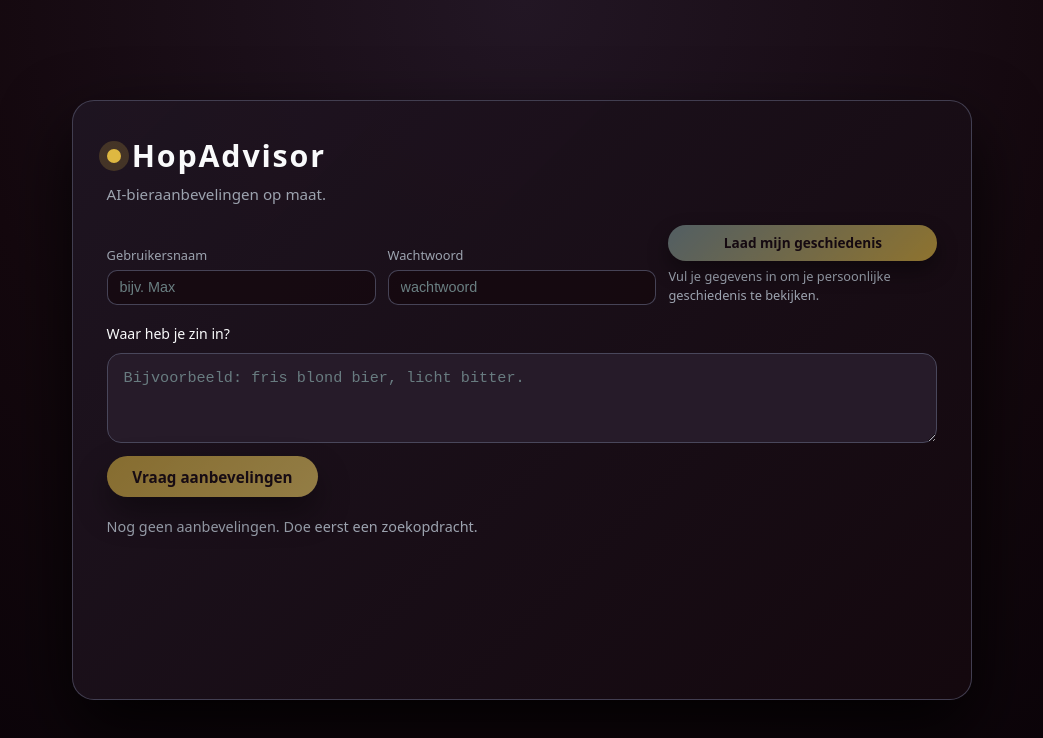
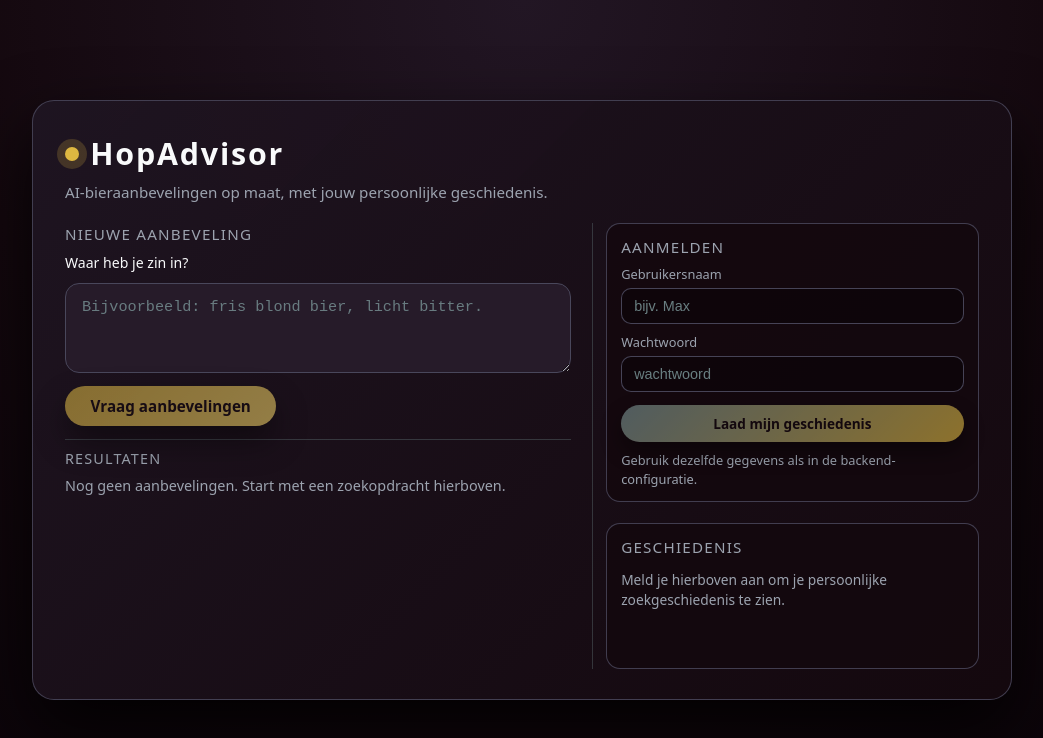
Before and after one commit to breco01/HopAdvisor, a React app in the folder frontend/: page / in a window 1280 px wide. Shown: the top 738 px of the page, without its empty margins (118-1161 px from the left). Built offline with nearby package versions, Linux system fonts and the light colour scheme; the HTML template or start-up script is replaced by a standard one.

Commit message:
feat: redesigned UI layout with sidebar for auth & history

```diff
--- a/frontend/src/App.css
+++ b/frontend/src/App.css
@@ -46,11 +46,11 @@ body {
     padding: 2rem;
 }
 
-/* HOOFD-KAART: desktop */
+/* Hoofdkaart */
 
 .panel {
     width: 100%;
-    max-width: 900px;
+    max-width: 980px;
     height: 600px; /* vaste hoogte op desktop */
     background: linear-gradient(
             135deg,
@@ -60,12 +60,13 @@ body {
     border-radius: var(--radius-lg);
     border: 1px solid rgba(73, 71, 91, 0.85);
     box-shadow: 0 30px 70px rgba(0, 0, 0, 0.85);
-    padding: 2rem 2.1rem;
+    padding: 1.9rem 2rem;
     display: flex;
     flex-direction: column;
 }
 
-@media (min-width: 768px) {
+/* stabiele breedte op grotere schermen */
+@media (min-width: 900px) {
     .panel {
         min-width: 900px;
     }
@@ -104,95 +105,46 @@ body {
     color: var(--text-muted);
 }
 
-/* Login / auth blok */
+/* Hoofdindeling: links (prompt+resultaten), rechts (login+geschiedenis) */
 
-.panel-auth {
-    margin-bottom: 1.1rem;
+.panel-main {
+    flex: 1;
+    display: grid;
+    grid-template-columns: minmax(0, 1.7fr) minmax(0, 1.3fr);
+    gap: 1.3rem;
+    min-height: 0;
 }
 
-.auth-grid {
-    display: grid;
-    grid-template-columns: repeat(3, minmax(0, 1fr));
-    gap: 0.75rem;
-    align-items: flex-end;
+.panel-left,
+.panel-right {
+    display: flex;
+    flex-direction: column;
+    min-height: 0;
 }
 
-.auth-field {
-    display: flex;
-    flex-direction: column;
-    gap: 0.25rem;
+.section-title {
+    margin: 0 0 0.4rem 0;
+    font-size: 0.95rem;
+    font-weight: 500;
+    color: var(--text-muted);
+    text-transform: uppercase;
+    letter-spacing: 0.08em;
 }
 
-.auth-label {
-    font-size: 0.8rem;
+.section-subtitle {
+    margin: 0 0 0.3rem 0;
+    font-size: 0.9rem;
     font-weight: 500;
     color: var(--text-muted);
+    text-transform: uppercase;
+    letter-spacing: 0.08em;
 }
 
-.auth-input {
-    padding: 0.55rem 0.75rem;
-    border-radius: 10px;
-    border: 1px solid rgba(73, 71, 91, 0.95);
-    background: rgba(20, 8, 14, 0.7);
-    color: var(--text);
-    font-size: 0.9rem;
-    outline: none;
-    transition: border-color 0.15s ease, box-shadow 0.15s ease, background 0.15s ease;
+/* Linkerzijde: zoek + resultaten */
+
+.panel-search {
+    margin-bottom: 0.8rem;
 }
-
-.auth-input::placeholder {
-    color: var(--muted);
-    opacity: 0.85;
-}
-
-.auth-input:focus {
-    border-color: var(--accent);
-    box-shadow: 0 0 0 1px rgba(222, 184, 65, 0.45);
-    background: #2b1f30;
-}
-
-.auth-actions {
-    display: flex;
-    flex-direction: column;
-    gap: 0.35rem;
-}
-
-.auth-button {
-    width: 100%;
-    padding: 0.55rem 0.85rem;
-    border-radius: var(--radius-pill);
-    border: none;
-    background: linear-gradient(135deg, var(--muted), var(--accent));
-    color: #14080e;
-    font-weight: 600;
-    font-size: 0.85rem;
-    cursor: pointer;
-    box-shadow: 0 10px 22px rgba(0, 0, 0, 0.65);
-    transition: transform 0.12s ease, box-shadow 0.12s ease, filter 0.12s ease, opacity 0.12s ease;
-}
-
-.auth-button:hover:not(:disabled) {
-    transform: translateY(-1px);
-    filter: brightness(1.03);
-}
-
-.auth-button:active:not(:disabled) {
-    transform: translateY(0);
-    box-shadow: 0 8px 18px rgba(0, 0, 0, 0.8);
-}
-
-.auth-button:disabled {
-    opacity: 0.6;
-    cursor: not-allowed;
-}
-
-.auth-hint {
-    margin: 0;
-    font-size: 0.8rem;
-    color: var(--text-muted);
-}
-
-/* Form */
 
 .panel-form {
     display: flex;
@@ -264,7 +216,7 @@ body {
 /* Error */
 
 .panel-alert {
-    margin-top: 0.8rem;
+    margin-top: 0.4rem;
     padding: 0.7rem 0.9rem;
     border-radius: var(--radius-md);
     background: rgba(246, 71, 64, 0.14);
@@ -273,14 +225,15 @@ body {
     font-size: 0.9rem;
 }
 
-/* Resultaten – vaste zone binnen de kaart */
+/* Resultaten */
 
 .panel-results {
-    margin-top: 1.2rem;
     flex: 1;
     display: flex;
     flex-direction: column;
-    overflow: hidden;
+    min-height: 0;
+    padding-top: 0.5rem;
+    border-top: 1px solid rgba(121, 148, 150, 0.3);
 }
 
 .panel-placeholder {
@@ -288,8 +241,6 @@ body {
     font-size: 0.9rem;
     color: var(--text-muted);
 }
-
-/* Lijst van resultaten – scrolt BINNEN de vaste hoogte */
 
 .results-list {
     margin-top: 0.4rem;
@@ -313,8 +264,6 @@ body {
     border-radius: 999px;
 }
 
-/* Kaarten voor bier */
-
 .beer-card {
     border-radius: var(--radius-md);
     padding: 0.75rem 0.85rem;
@@ -332,7 +281,7 @@ body {
 
 .beer-name {
     margin: 0;
-    font-size: 1rem;
+    font-size: 0.98rem;
     font-weight: 500;
 }
 
@@ -347,29 +296,127 @@ body {
 
 .beer-description {
     margin: 0;
+    font-size: 0.88rem;
+    color: var(--text-muted);
+}
+
+/* Rechterzijde: login + geschiedenis */
+
+.panel-right {
+    padding-left: 0.8rem;
+    border-left: 1px solid rgba(121, 148, 150, 0.3);
+    gap: 0.9rem;
+}
+
+/* Aanmelden */
+
+.panel-auth {
+    padding: 0.75rem 0.9rem;
+    border-radius: var(--radius-md);
+    background: rgba(20, 8, 14, 0.88);
+    border: 1px solid rgba(73, 71, 91, 0.85);
+    margin-bottom: 0.4rem;
+}
+
+.auth-fields {
+    display: flex;
+    flex-direction: column;
+    gap: 0.55rem;
+}
+
+.auth-field {
+    display: flex;
+    flex-direction: column;
+    gap: 0.25rem;
+}
+
+.auth-label {
+    font-size: 0.8rem;
+    font-weight: 500;
+    color: var(--text-muted);
+}
+
+.auth-input {
+    padding: 0.55rem 0.75rem;
+    border-radius: 10px;
+    border: 1px solid rgba(73, 71, 91, 0.95);
+    background: rgba(14, 6, 10, 0.9);
+    color: var(--text);
     font-size: 0.9rem;
+    outline: none;
+    transition: border-color 0.15s ease, box-shadow 0.15s ease, background 0.15s ease;
+}
+
+.auth-input::placeholder {
+    color: var(--muted);
+    opacity: 0.85;
+}
+
+.auth-input:focus {
+    border-color: var(--accent);
+    box-shadow: 0 0 0 1px rgba(222, 184, 65, 0.45);
+    background: #2b1f30;
+}
+
+.auth-button {
+    margin-top: 0.3rem;
+    padding: 0.55rem 0.9rem;
+    border-radius: var(--radius-pill);
+    border: none;
+    background: linear-gradient(135deg, var(--muted), var(--accent));
+    color: #14080e;
+    font-weight: 600;
+    font-size: 0.85rem;
+    cursor: pointer;
+    box-shadow: 0 10px 22px rgba(0, 0, 0, 0.65);
+    transition: transform 0.12s ease, box-shadow 0.12s ease, filter 0.12s ease, opacity 0.12s ease;
+}
+
+.auth-button:hover:not(:disabled) {
+    transform: translateY(-1px);
+    filter: brightness(1.03);
+}
+
+.auth-button:active:not(:disabled) {
+    transform: translateY(0);
+    box-shadow: 0 8px 18px rgba(0, 0, 0, 0.8);
+}
+
+.auth-button:disabled {
+    opacity: 0.6;
+    cursor: not-allowed;
+}
+
+.auth-hint {
+    margin: 0;
+    font-size: 0.8rem;
     color: var(--text-muted);
 }
 
 /* Geschiedenis */
 
 .history-section {
-    margin-top: 1.2rem;
-    padding-top: 0.9rem;
-    border-top: 1px solid rgba(121, 148, 150, 0.35);
+    flex: 1;
+    padding: 0.75rem 0.9rem;
+    border-radius: var(--radius-md);
+    background: rgba(20, 8, 14, 0.88);
+    border: 1px solid rgba(73, 71, 91, 0.85);
+    display: flex;
+    flex-direction: column;
+    min-height: 0;
 }
 
-.history-title {
-    margin: 0 0 0.55rem 0;
-    font-size: 1rem;
-    font-weight: 500;
+.history-placeholder {
+    margin: 0.3rem 0 0;
+    font-size: 0.86rem;
+    color: var(--text-muted);
 }
 
 .history-list {
+    margin-top: 0.4rem;
     display: flex;
     flex-direction: column;
     gap: 0.55rem;
-    max-height: 150px;
     overflow-y: auto;
     padding-right: 0.25rem;
 }
@@ -386,7 +433,7 @@ body {
 .history-item {
     border-radius: 10px;
     padding: 0.55rem 0.7rem;
-    background: rgba(20, 8, 14, 0.9);
+    background: rgba(11, 4, 7, 0.95);
     border: 1px solid rgba(73, 71, 91, 0.85);
     font-size: 0.86rem;
 }
@@ -463,25 +510,29 @@ body {
     .panel {
         width: 100%;
         max-width: 100%;
-        height: auto;          /* niet forceren op mobiel */
-        min-height: 520px;     /* wel nog “kaartgevoel” */
+        height: auto;
+        min-height: 520px;
         padding: 1.5rem 1.2rem;
         border-radius: 18px;
+    }
+
+    .panel-main {
+        grid-template-columns: 1fr;
+        gap: 1rem;
+    }
+
+    .panel-right {
+        padding-left: 0;
+        border-left: none;
+        gap: 0.8rem;
     }
 
     .brand-name {
         font-size: 1.6rem;
     }
 
-    .panel-results {
-        margin-top: 1rem;
-    }
-
-    .results-list {
+    .results-list,
+    .history-list {
         padding-right: 0;
     }
-
-    .auth-grid {
-        grid-template-columns: 1fr;
-    }
 }
--- a/frontend/src/App.jsx
+++ b/frontend/src/App.jsx
@@ -1,4 +1,4 @@
-import {useState} from "react";
+import { useState } from "react";
 import "./App.css";
 
 function App() {
@@ -35,7 +35,7 @@ function App() {
                     "Content-Type": "application/json",
                     ...getAuthHeaders(),
                 },
-                body: JSON.stringify({preferences}),
+                body: JSON.stringify({ preferences }),
             });
 
             const text = await response.text();
@@ -121,15 +121,87 @@ function App() {
             <div className="panel">
                 <header className="panel-header">
                     <div className="brand">
-                        <span className="brand-dot"/>
+                        <span className="brand-dot" />
                         <span className="brand-name">HopAdvisor</span>
                     </div>
-                    <p className="panel-subtitle">AI-bieraanbevelingen op maat.</p>
+                    <p className="panel-subtitle">
+                        AI-bieraanbevelingen op maat, met jouw persoonlijke geschiedenis.
+                    </p>
                 </header>
 
-                {/*Login + history-button*/}
+                <section className="panel-main">
+                    {/* LINKERZIJDE: prompt + resultaten */}
+                    <div className="panel-left">
+                        <section className="panel-search">
+                            <h2 className="section-title">Nieuwe aanbeveling</h2>
+                            <form className="panel-form" onSubmit={handleSubmit}>
+                                <label htmlFor="preferences" className="form-label">
+                                    Waar heb je zin in?
+                                </label>
+                                <textarea
+                                    id="preferences"
+                                    className="form-input"
+                                    placeholder="Bijvoorbeeld: fris blond bier, licht bitter."
+                                    rows={3}
+                                    value={preferences}
+                                    onChange={(e) => setPreferences(e.target.value)}
+                                />
+                                <button
+                                    type="submit"
+                                    className="form-button"
+                                    disabled={loading || !preferences.trim()}
+                                >
+                                    {loading ? "Zoeken..." : "Vraag aanbevelingen"}
+                                </button>
+                            </form>
+                            {error && <div className="panel-alert">{error}</div>}
+                        </section>
+
+                        <section className="panel-results">
+                            <h3 className="section-subtitle">Resultaten</h3>
+
+                            {loading && (
+                                <div className="loader">
+                                    <div className="loader-ring">
+                                        <div className="loader-inner" />
+                                    </div>
+                                    <p className="panel-placeholder loader-text">
+                                        Aan het zoeken naar passende bieren…
+                                    </p>
+                                </div>
+                            )}
+
+                            {!loading && !error && recommendations.length === 0 && (
+                                <p className="panel-placeholder">
+                                    Nog geen aanbevelingen. Start met een zoekopdracht hierboven.
+                                </p>
+                            )}
+
+                            {recommendations.length > 0 && (
+                                <div className="results-list">
+                                    {recommendations.map((beer, index) => (
+                                        <article key={index} className="beer-card">
+                                            <div className="beer-header">
+                                                <h4 className="beer-name">{beer.name}</h4>
+                                                {beer.style && (
+                                                    <span className="beer-style">{beer.style}</span>
+                                                )}
+                                            </div>
+                                            {beer.description && (
+                                                <p className="beer-description">{beer.description}</p>
+                                            )}
+                                        </article>
+                                    ))}
+                                </div>
+                            )}
+                        </section>
+                    </div>
+
+                    {/* RECHTERZIJDE: login + geschiedenis */}
+                    <aside className="panel-right">
                         <section className="panel-auth">
-                    <div className="auth-grid">
+                            <h2 className="section-title">Aanmelden</h2>
+                            <div className="auth-fields">
                                 <div className="auth-field">
                                     <label htmlFor="username" className="auth-label">
                                         Gebruikersnaam
@@ -156,7 +228,6 @@ function App() {
                                         onChange={(e) => setPassword(e.target.value)}
                                     />
                                 </div>
-                        <div className="auth-actions">
                                 <button
                                     type="button"
                                     className="auth-button"
@@ -164,79 +235,31 @@ function App() {
                                     disabled={!username || !password || loadingHistory}
                                 >
                                     {loadingHistory
-                                    ? "Geschiedenis laden ..."
+                                        ? "Geschiedenis laden..."
                                         : "Laad mijn geschiedenis"}
                                 </button>
                                 <p className="auth-hint">
-                                Vul je gegevens in om je persoonlijke geschiedenis te bekijken.
+                                    Gebruik dezelfde gegevens als in de backend-configuratie.
                                 </p>
-                        </div>
                             </div>
                         </section>
 
-                <form className="panel-form" onSubmit={handleSubmit}>
-                    <label htmlFor="preferences" className="form-label">
-                        Waar heb je zin in?
-                    </label>
-                    <textarea
-                        id="preferences"
-                        className="form-input"
-                        placeholder="Bijvoorbeeld: fris blond bier, licht bitter."
-                        rows={3}
-                        value={preferences}
-                        onChange={(e) => setPreferences(e.target.value)}
-                    />
-                    <button
-                        type="submit"
-                        className="form-button"
-                        disabled={loading || !preferences.trim()}
-                    >
-                        {loading ? "Zoeken..." : "Vraag aanbevelingen"}
-                    </button>
-                </form>
+                        <section className="history-section">
+                            <h2 className="section-title">Geschiedenis</h2>
 
-                {error && <div className="panel-alert">{error}</div>}
-
-                <section className="panel-results">
-                    {loading && (
-                        <div className="loader">
-                            <div className="loader-ring">
-                                <div className="loader-inner"/>
-                            </div>
-                            <p className="panel-placeholder loader-text">
-                                Aan het zoeken naar passende bieren…
+                            {!username || !password ? (
+                                <p className="history-placeholder">
+                                    Meld je hierboven aan om je persoonlijke zoekgeschiedenis te zien.
                                 </p>
-                        </div>
-                    )}
-
-                    {!loading && !error && recommendations.length === 0 && (
-                        <p className="panel-placeholder">
-                            Nog geen aanbevelingen. Doe eerst een zoekopdracht.
+                            ) : loadingHistory ? (
+                                <p className="history-placeholder">
+                                    Je geschiedenis wordt geladen...
                                 </p>
-                    )}
-
-                    {recommendations.length > 0 && (
-                        <div className="results-list">
-                            {recommendations.map((beer, index) => (
-                                <article key={index} className="beer-card">
-                                    <div className="beer-header">
-                                        <h3 className="beer-name">{beer.name}</h3>
-                                        {beer.style && (
-                                            <span className="beer-style">{beer.style}</span>
-                                        )}
-                                    </div>
-                                    {beer.description && (
-                                        <p className="beer-description">{beer.description}</p>
-                                    )}
-                                </article>
-                            ))}
-                        </div>
-                    )}
-                </section>
-
-                {history.length > 0 && (
-                    <section className="history-section">
-                        <h2 className="history-title">Je recente zoekopdrachten</h2>
+                            ) : history.length === 0 ? (
+                                <p className="history-placeholder">
+                                    Nog geen eerdere zoekopdrachten gevonden.
+                                </p>
+                            ) : (
                                 <div className="history-list">
                                     {history.map((item) => (
                                         <div key={item.id} className="history-item">
@@ -252,8 +275,10 @@ function App() {
                                         </div>
                                     ))}
                                 </div>
+                            )}
                         </section>
-                )}
+                    </aside>
+                </section>
             </div>
         </div>
     );
```
Lines whose indentation alone changed are shown as unchanged.
